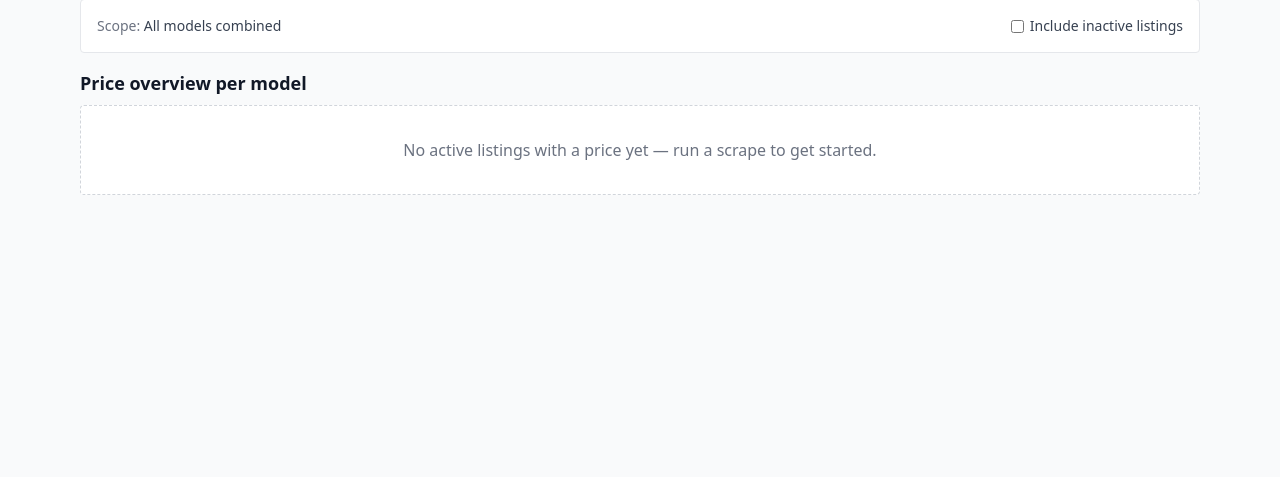
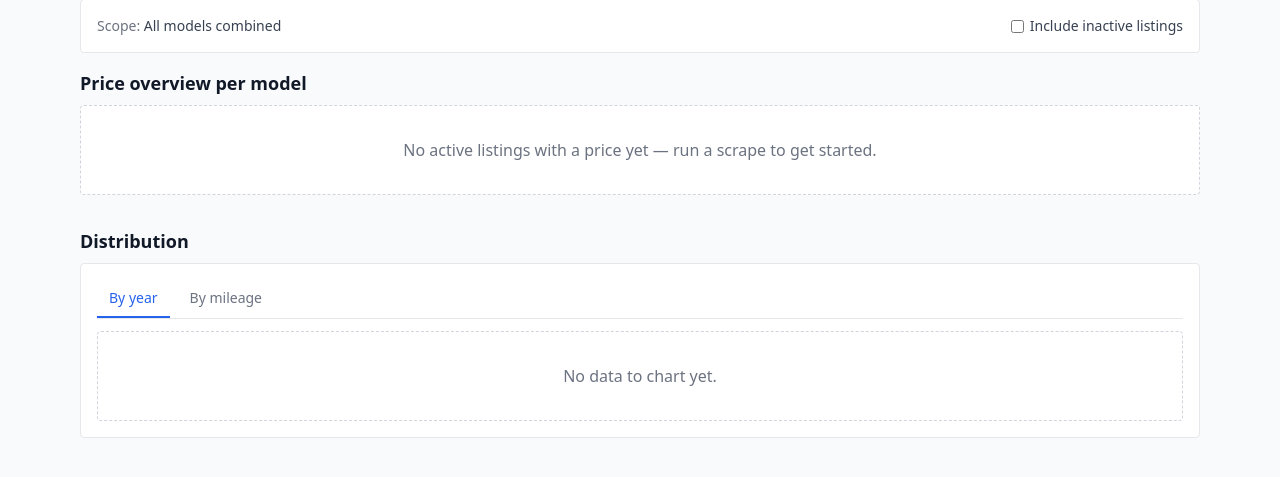
Before and after one commit to Braindrift/car-scraper, a FastAPI app: page /stats in a window 1280 px wide. Shown: the part 125-602 px from the top of the page. Run offline with FastAPI, Linux system fonts and the light colour scheme; some libraries are stand-ins or nearby versions.

Commit message:
CAR-21 Add year & mileage combo charts to stats page
- stats_page now computes year_bucket_stats / mileage_bucket_stats
  (CAR-19) using the same make/model/include_inactive scope as the
  overview table (CAR-20), and passes chart-ready labels/counts/price
  ranges to the template.
- stats.html gets a tabbed "By year" / "By mileage" section below the
  overview table, each rendering a Chart.js combo chart: a "Listings"
  bar dataset (count, left axis) and a "Price range" floating-bar
  dataset ([min, max], right axis). Tab switching is plain JS
  show/hide; charts are display-only (no onClick/drill-down, per
  CAR-22).
- Extends tests/web/test_stats.py's _seed_listing with year/mileage
  params and adds tests covering chart presence, bucket
  ordering/labels, scoping, and the empty state.

Co-Authored-By: Claude Sonnet 4.6 <noreply@anthropic.com>

```diff
--- a/src/carscraper/web/templates/stats.html
+++ b/src/carscraper/web/templates/stats.html
@@ -78,4 +78,136 @@
       {% endif %}
     </div>
   {% endif %}
+
+  <h2 class="text-lg font-semibold mb-2 mt-8">Distribution</h2>
+
+  <div class="rounded border border-gray-200 bg-white p-4">
+    <div class="mb-3 flex gap-2 border-b border-gray-200">
+      <button
+        type="button"
+        id="tab-by-year"
+        class="distribution-tab border-b-2 border-blue-600 px-3 py-2 text-sm font-medium text-blue-600"
+        data-target="chart-by-year"
+      >By year</button>
+      <button
+        type="button"
+        id="tab-by-mileage"
+        class="distribution-tab border-b-2 border-transparent px-3 py-2 text-sm font-medium text-gray-500 hover:text-gray-700"
+        data-target="chart-by-mileage"
+      >By mileage</button>
+    </div>
+
+    {% if year_labels %}
+      <div id="chart-by-year" class="distribution-chart">
+        <canvas id="year-chart"></canvas>
+      </div>
+    {% else %}
+      <div id="chart-by-year" class="distribution-chart rounded border border-dashed border-gray-300 p-8 text-center text-gray-500">
+        No data to chart yet.
+      </div>
+    {% endif %}
+
+    {% if mileage_labels %}
+      <div id="chart-by-mileage" class="distribution-chart hidden">
+        <canvas id="mileage-chart"></canvas>
+      </div>
+    {% else %}
+      <div id="chart-by-mileage" class="distribution-chart hidden rounded border border-dashed border-gray-300 p-8 text-center text-gray-500">
+        No data to chart yet.
+      </div>
+    {% endif %}
+  </div>
+
+  <script>
+    (function () {
+      const tabs = document.querySelectorAll(".distribution-tab");
+      tabs.forEach((tab) => {
+        tab.addEventListener("click", () => {
+          tabs.forEach((other) => {
+            other.classList.remove("border-blue-600", "text-blue-600");
+            other.classList.add("border-transparent", "text-gray-500");
+          });
+          tab.classList.remove("border-transparent", "text-gray-500");
+          tab.classList.add("border-blue-600", "text-blue-600");
+
+          document.querySelectorAll(".distribution-chart").forEach((panel) => {
+            panel.classList.toggle("hidden", panel.id !== tab.dataset.target);
+          });
+        });
+      });
+
+      const countAxis = {
+        type: "linear",
+        position: "left",
+        beginAtZero: true,
+        title: { display: true, text: "Listings" },
+        ticks: { precision: 0 },
+      };
+      const priceAxis = {
+        type: "linear",
+        position: "right",
+        beginAtZero: true,
+        title: { display: true, text: "Price (kr)" },
+        grid: { drawOnChartArea: false },
+      };
+
+      {% if year_labels %}
+        new Chart(document.getElementById("year-chart"), {
+          type: "bar",
+          data: {
+            labels: {{ year_labels | tojson }},
+            datasets: [
+              {
+                label: "Listings",
+                data: {{ year_counts | tojson }},
+                backgroundColor: "rgba(37, 99, 235, 0.5)",
+                yAxisID: "y",
+              },
+              {
+                label: "Price range",
+                data: {{ year_price_ranges | tojson }},
+                backgroundColor: "rgba(16, 185, 129, 0.4)",
+                yAxisID: "y1",
+              },
+            ],
+          },
+          options: {
+            scales: {
+              y: countAxis,
+              y1: priceAxis,
+            },
+          },
+        });
+      {% endif %}
+
+      {% if mileage_labels %}
+        new Chart(document.getElementById("mileage-chart"), {
+          type: "bar",
+          data: {
+            labels: {{ mileage_labels | tojson }},
+            datasets: [
+              {
+                label: "Listings",
+                data: {{ mileage_counts | tojson }},
+                backgroundColor: "rgba(37, 99, 235, 0.5)",
+                yAxisID: "y",
+              },
+              {
+                label: "Price range",
+                data: {{ mileage_price_ranges | tojson }},
+                backgroundColor: "rgba(16, 185, 129, 0.4)",
+                yAxisID: "y1",
+              },
+            ],
+          },
+          options: {
+            scales: {
+              y: countAxis,
+              y1: priceAxis,
+            },
+          },
+        });
+      {% endif %}
+    })();
+  </script>
 {% endblock %}
```
Also changed, not shown: src/carscraper/web/routes.py (+26 -1 lines), tests/web/test_stats.py (+69 -2 lines).
